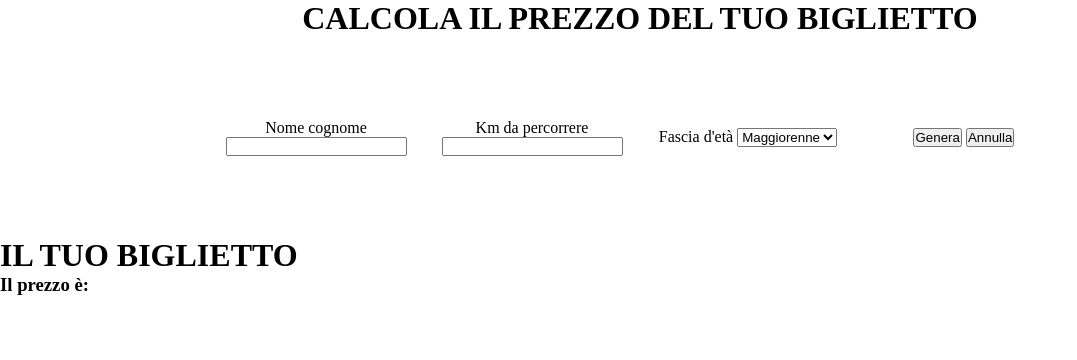
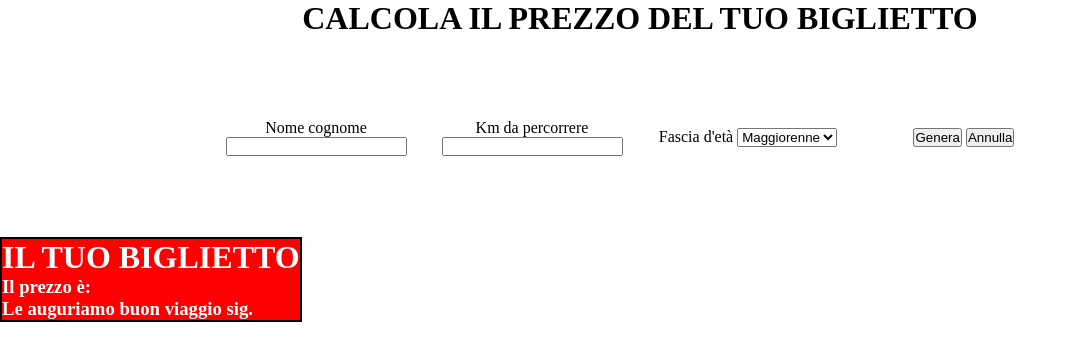
Before and after one commit to carlomarcon/js-biglietto-treno-form, a plain HTML site: page index.html in a window 1280 px wide. Both pictures are taken after a click on the button "Genera". Shown: the whole page, without its empty margins (0-1077 px from the left). Drawn offline with Linux system fonts and the light colour scheme.

Commit message:
EXERCISE FINISHED

```diff
--- a/CSS/styles.css
+++ b/CSS/styles.css
@@ -24,3 +24,14 @@
 .col-answers div {
   width: 25%;
 }
+
+.Ticket-shadow {
+  display: none;
+}
+
+.Ticket-visible {
+  display: inline-block;
+  background-color: red;
+  color: white;
+  border: 2px solid black;
+}
--- a/JS/script.js
+++ b/JS/script.js
@@ -9,8 +9,17 @@ button.addEventListener("click", function () {
   let price = Km * 0.21;
   const Age = document.querySelector(".Age option:checked").value;
   console.log(Age, Name, Km, price);
+  // VISIBILITA BIGLIETTO
 
-  if (isNaN(Km && Name)) {
+  const Ticket = document.querySelector("#Ticket-hidden");
+  Ticket.classList.remove("Ticket-shadow");
+  Ticket.classList.add("Ticket-visible");
+
+  document.getElementById("full-name").innerHTML = Name;
+
+  // LOGICA
+
+  if (isNaN(Km)) {
     alert("Errore nei dati, riprovare");
     location.reload();
   } else if (Age === "Maggiorenne") {
--- a/index.html
+++ b/index.html
@@ -35,10 +35,12 @@
       </div>
     </div>
 
-    <h1>IL TUO BIGLIETTO</h1>
-    <div class="Ticket">
+    <div class="Ticket-shadow" id="Ticket-hidden">
+      <h1>IL TUO BIGLIETTO</h1>
+
       <div>
         <h3>Il prezzo è: <span id="priceToSet"></span></h3>
+        <h3>Le auguriamo buon viaggio sig. <span id="full-name"></span></h3>
       </div>
     </div>
 
```
